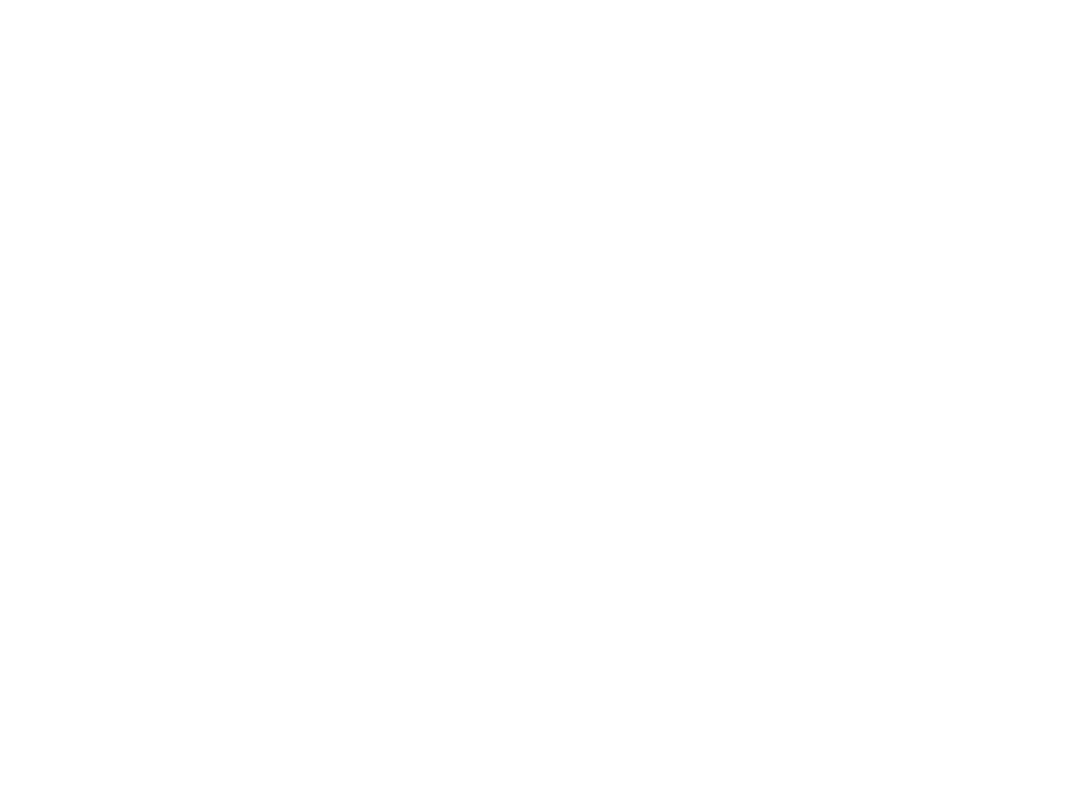
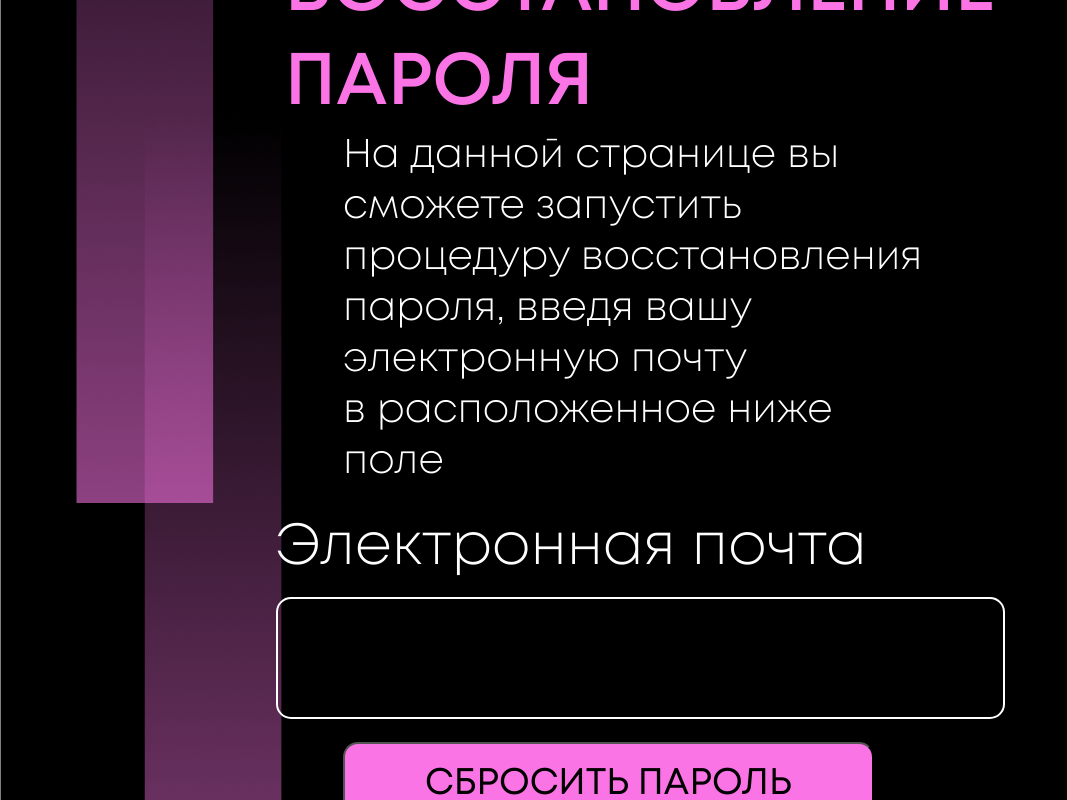
Before and after one commit to Emma-Shifter/project, a React (Create React App) app: page /restore in a window 1280 px wide. Before the commit this address had no page. Shown: the part 400-1200 px from the top of the page, without its empty margins (0-1067 px from the left). Before the commit the page ends 800 px from the top, so only its background shows below. Built offline with nearby package versions, Linux system fonts and the light colour scheme.

Commit message:
сделана страница восстановления пароля

```diff
--- a/src/App.css
+++ b/src/App.css
@@ -136,3 +136,27 @@
 .RegPage .add-line-container {
   margin-bottom: 18px;
 }
+
+.RestorePasswordPage {
+  padding: 343px;
+}
+.RestorePasswordPage p {
+  font-size: 40px;
+  font-weight: 400;
+  margin-bottom: 23px;
+}
+.RestorePasswordPage .Field{
+  margin-bottom: 23px;
+  width: 100%;
+}
+
+.RestorePasswordPage .Field label {
+  font-size: 58px;
+}
+.RestorePasswordPage .Field input {
+  height: 116px;
+}
+
+.RestorePasswordPage .Button {
+  align-self: start;
+}
--- a/src/App.js
+++ b/src/App.js
@@ -2,6 +2,7 @@
 import { BrowserRouter, Routes, Route } from 'react-router-dom';
 import LoginPage from './pages/LoginPage.jsx'
 import RegPage from './pages/RegPage.jsx';
+import RestorePasswordPage from './pages/RestorePasswordPage.jsx';
 
 function App() {
   return (
@@ -9,6 +10,7 @@
       <Routes>
         <Route path="login" element={<LoginPage />} />
         <Route path="registration" element={<RegPage />} />
+        <Route path="restore" element={<RestorePasswordPage />} />
       </Routes>
     </BrowserRouter>
   );
--- /dev/null
+++ b/src/pages/RestorePasswordPage.jsx
@@ -0,0 +1,15 @@
+import Button from "../components/Button"
+import Field from "../components/Field"
+
+export default function RestorePasswordPage() {
+    return (
+        <div className="page-container RestorePasswordPage">
+            <h2>ВОССТАНОВЛЕНИЕ ПАРОЛЯ</h2>
+            <p>На данной странице вы сможете запустить процедуру
+            восстановления пароля, введя вашу электронную почту <br></br>
+            в расположенное ниже поле </p>
+            <Field fieldClass="" labelText="Электронная почта"></Field>
+            <Button buttonText="СБРОСИТЬ ПАРОЛЬ"></Button>
+        </div>
+    )
+}
```
